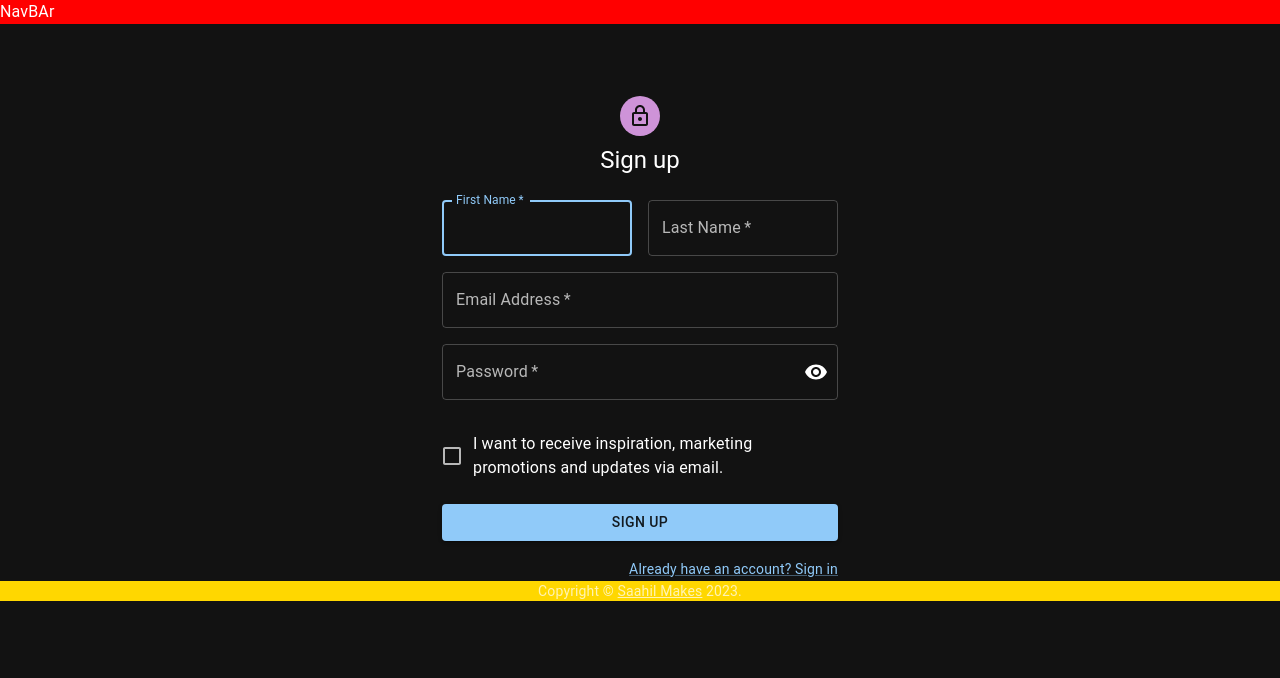
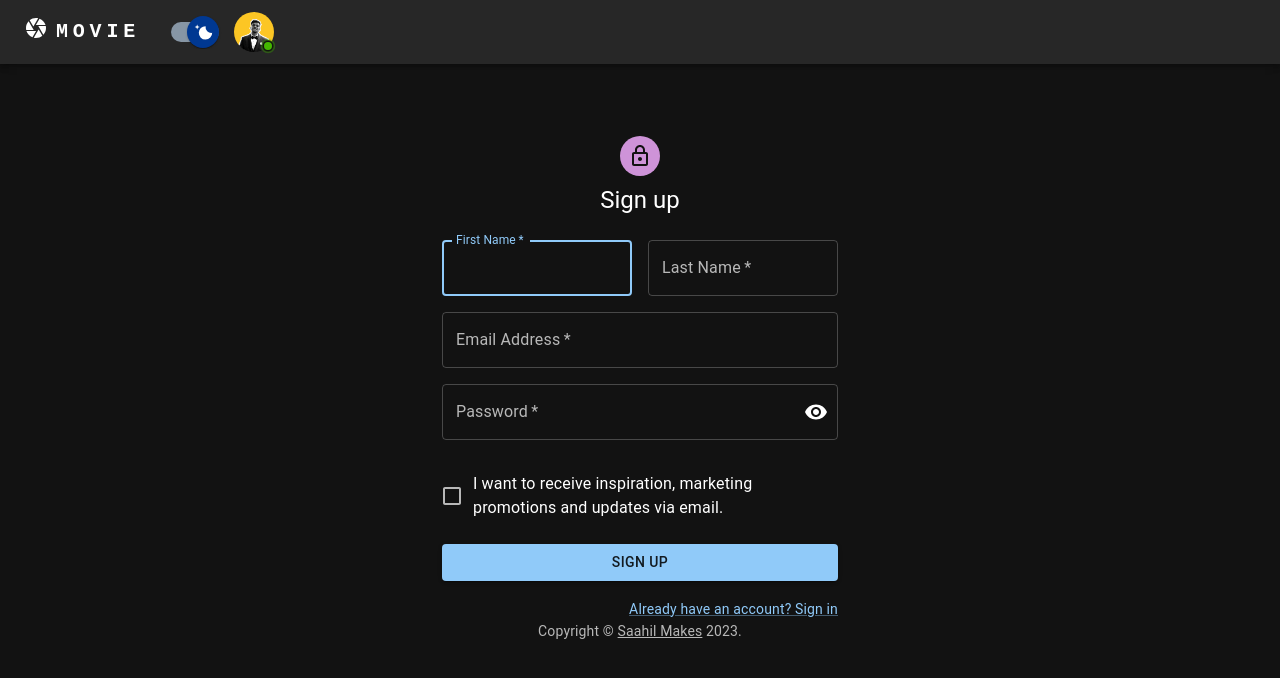
Before and after one commit to saahilanande/Frontend-MTRS, a React (Vite) app: page /signup in a window 1280 px wide. Shown: the top 678 px of the page. Built offline with nearby package versions, Linux system fonts and the light colour scheme.

Commit message:
Navbar added to signup

```diff
--- a/src/Components/SignupForm.tsx
+++ b/src/Components/SignupForm.tsx
@@ -13,7 +13,7 @@ import {
 } from "@mui/material";
 import { Container, Box } from "@mui/system";
 import LockOutlinedIcon from "@mui/icons-material/LockOutlined";
-import React, { useState } from "react";
+import { useState } from "react";
 import Link from "@mui/material/Link";
 import * as Yup from "yup";
 import { useFormik } from "formik";
--- a/src/Pages/Signup.tsx
+++ b/src/Pages/Signup.tsx
@@ -2,18 +2,19 @@ import { Grid } from "@mui/material";
 import React from "react";
 import SignupForm from "../Components/SignupForm";
 import Footer from "../Components/Footer";
+import Navbar from "../Components/Navbar";
 
 function Signup() {
   return (
     <>
       <Grid container>
-        <Grid item sm={12} bgcolor={"red"}>
-          NavBAr
+        <Grid item sm={12}>
+          <Navbar />
         </Grid>
         <Grid item sm={12}>
           <SignupForm />
         </Grid>
-        <Grid item sm={12} bgcolor={"gold"}>
+        <Grid item sm={12}>
           <Footer />
         </Grid>
       </Grid>
```
